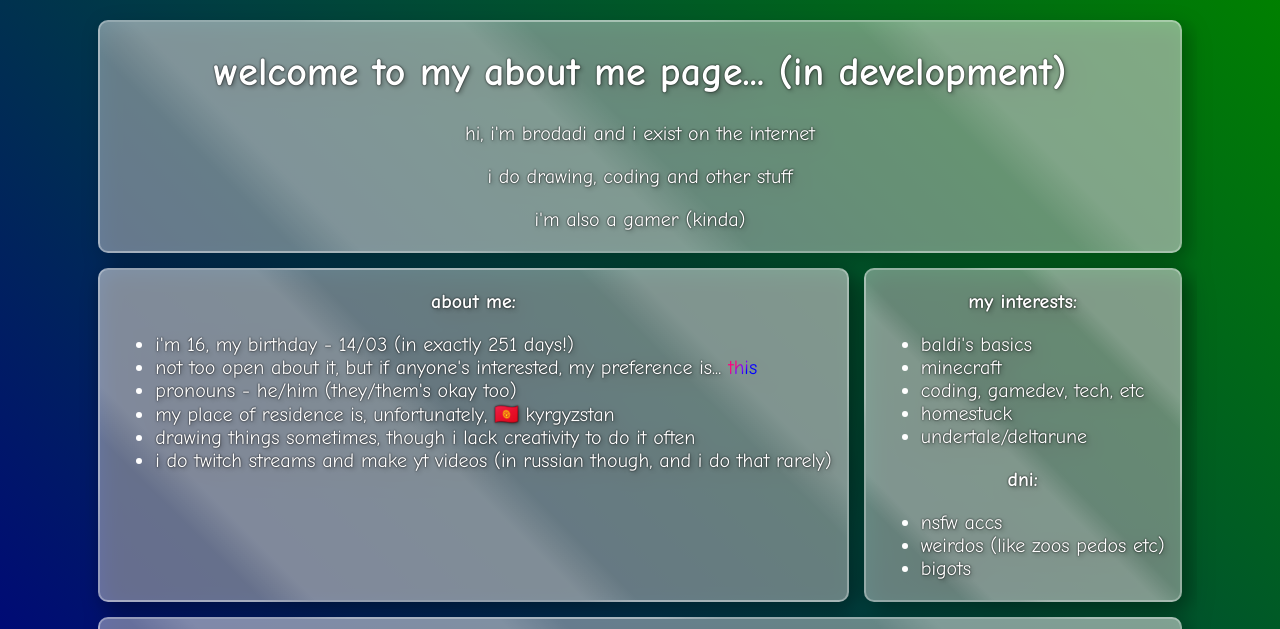
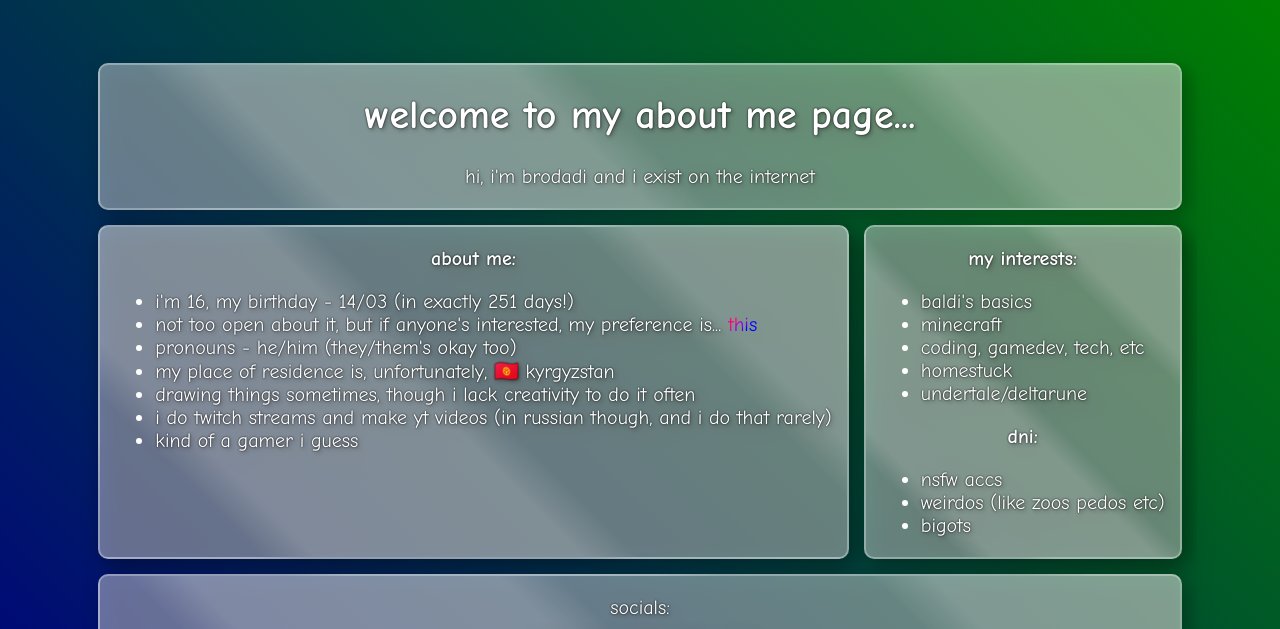
Before and after one commit to BroDadi/aboutme, a plain HTML site: page index.html in a window 1280 px wide. Shown: the top 629 px of the page. Drawn offline with Linux system fonts and the light colour scheme.

Commit message:
am i dumb or smth

```diff
--- a/index.html
+++ b/index.html
@@ -10,10 +10,8 @@
     <script src="script.js"></script>
     <div id="page">
         <div id="header">
-            <h1>welcome to my about me page... (in development)</h1>
+            <h1>welcome to my about me page...</h1>
             <p>hi, i'm brodadi and i exist on the internet</p>
-            <p>i do drawing, coding and other stuff</p>
-            <p>i'm also a gamer (kinda)</p>
         </div>
         <div class="group">
             <div id="about">
@@ -25,6 +23,7 @@
                     <li>my place of residence is, unfortunately, 🇰🇬 <a href="https://en.wikipedia.org/wiki/kyrgyzstan">kyrgyzstan</a></li>
                     <li>drawing things sometimes, though i lack creativity to do it often</li>
                     <li>i do twitch streams and make yt videos (in russian though, and i do that rarely)</li>
+                    <li>kind of a gamer i guess</li>
                 </ul>
             </div>
             <div id="etc">
```
